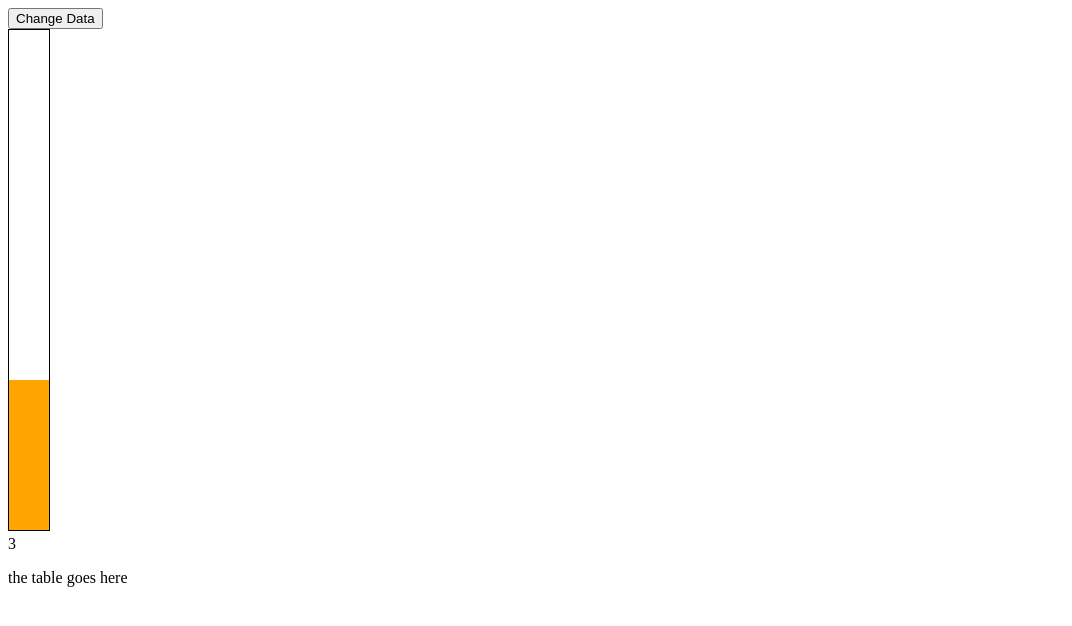
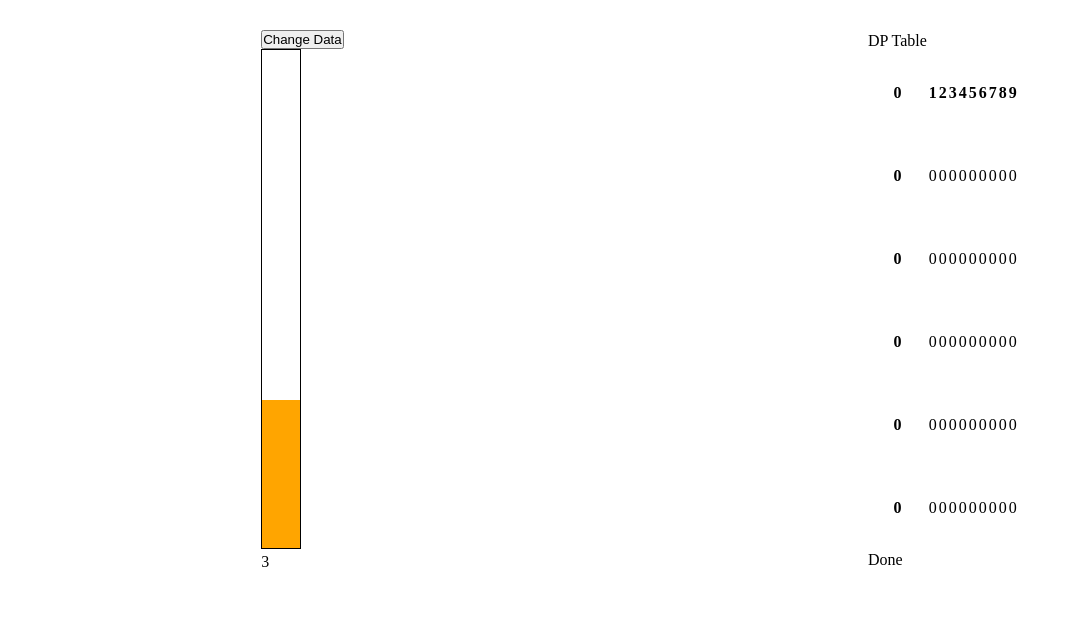
Before and after one commit to rose-paul/DP_vizualization, a React app: page / in a window 1280 px wide. Shown: the top 626 px of the page, without its empty margins (0-1072 px from the left). Built offline with nearby package versions, Linux system fonts and the light colour scheme.

Commit message:
table on page

```diff
--- /dev/null
+++ b/css/index.css
@@ -0,0 +1,11 @@
+* {
+  margin: 0;
+  padding: 0;
+  box-sizing: border-box;
+}
+
+.knapsack-outer {
+    display: flex;
+    justify-content: space-around;
+    padding-top: 30px;
+}
--- a/index.html
+++ b/index.html
@@ -4,6 +4,7 @@
     <meta charset="UTF-8">
     <meta name="viewport" content="width=device-width, initial-scale=1.0">
     <title>Dynamic Programming Visuals</title>
+    <link rel="stylesheet" href="css/index.css">
     <script src="dist/bundle.js"></script>
 </head>
 <body>
--- /dev/null
+++ b/src/dpTable.js
@@ -0,0 +1,32 @@
+import React, { useState, useEffect } from "react";
+
+
+const DynamicProgrammingTable = ({ numRows, numCols }) => {
+    const dpTable = new Array(numRows).fill().map( el => new Array(numCols).fill(0));
+    return (
+      <table>
+        <thead>DP Table</thead>
+        <tbody>
+          {dpTable[0].map((_, i) => (
+            <th>{i}</th>
+          ))}
+          {dpTable.map((row) => {
+            return (
+              <tr>
+                {row.map((val, idx) => {
+                  if (idx === 0) {
+                    return <th>{idx}</th>;
+                  } else {
+                    return <td>{val}</td>;
+                  }
+                })}
+              </tr>
+            );
+          })}
+        </tbody>
+        <tfoot>Done</tfoot>
+      </table>
+    );
+}
+
+export default DynamicProgrammingTable;
--- a/src/knapsack.jsx
+++ b/src/knapsack.jsx
@@ -1,6 +1,7 @@
 import React, {useState, useEffect} from 'react';
 import CapacityChart from './capacityBar'
 import 'babel-polyfill'
+import DynamicProgrammingTable from './dpTable';
 
 var i = 0;
 const Knapsack = () => {
@@ -38,7 +39,7 @@ const Knapsack = () => {
                 <CapacityChart width={40} height={500} data={data} maxCapacity={maxCapacity} />
                 <span>{data[0]}</span>
             </div>
-            <p>the table goes here</p>
+            <DynamicProgrammingTable numRows={5} numCols={10} />
         </div>
     );
 }
```
Also changed, not shown: 1 other file (tests, documents, lock files or other folders).
